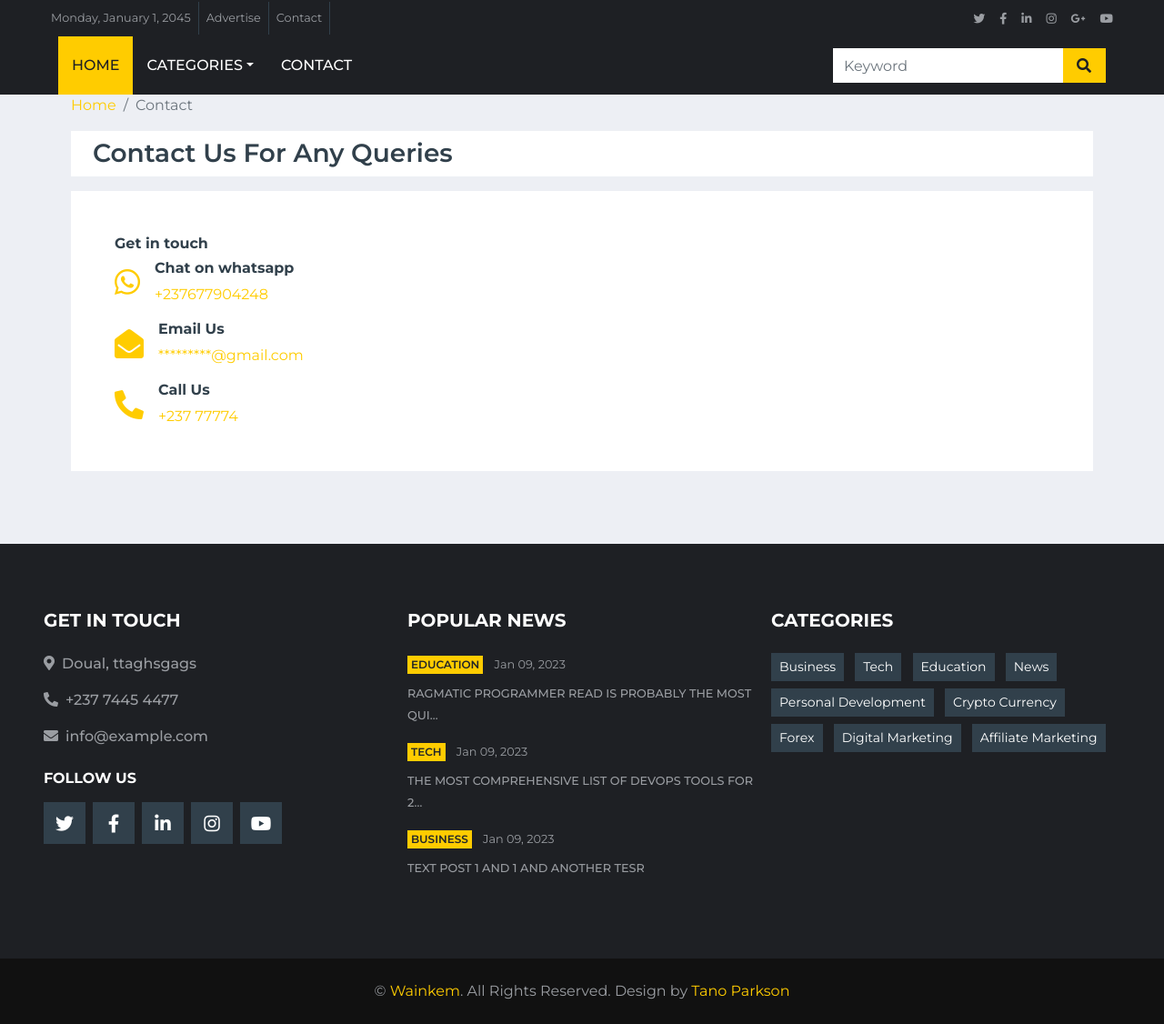
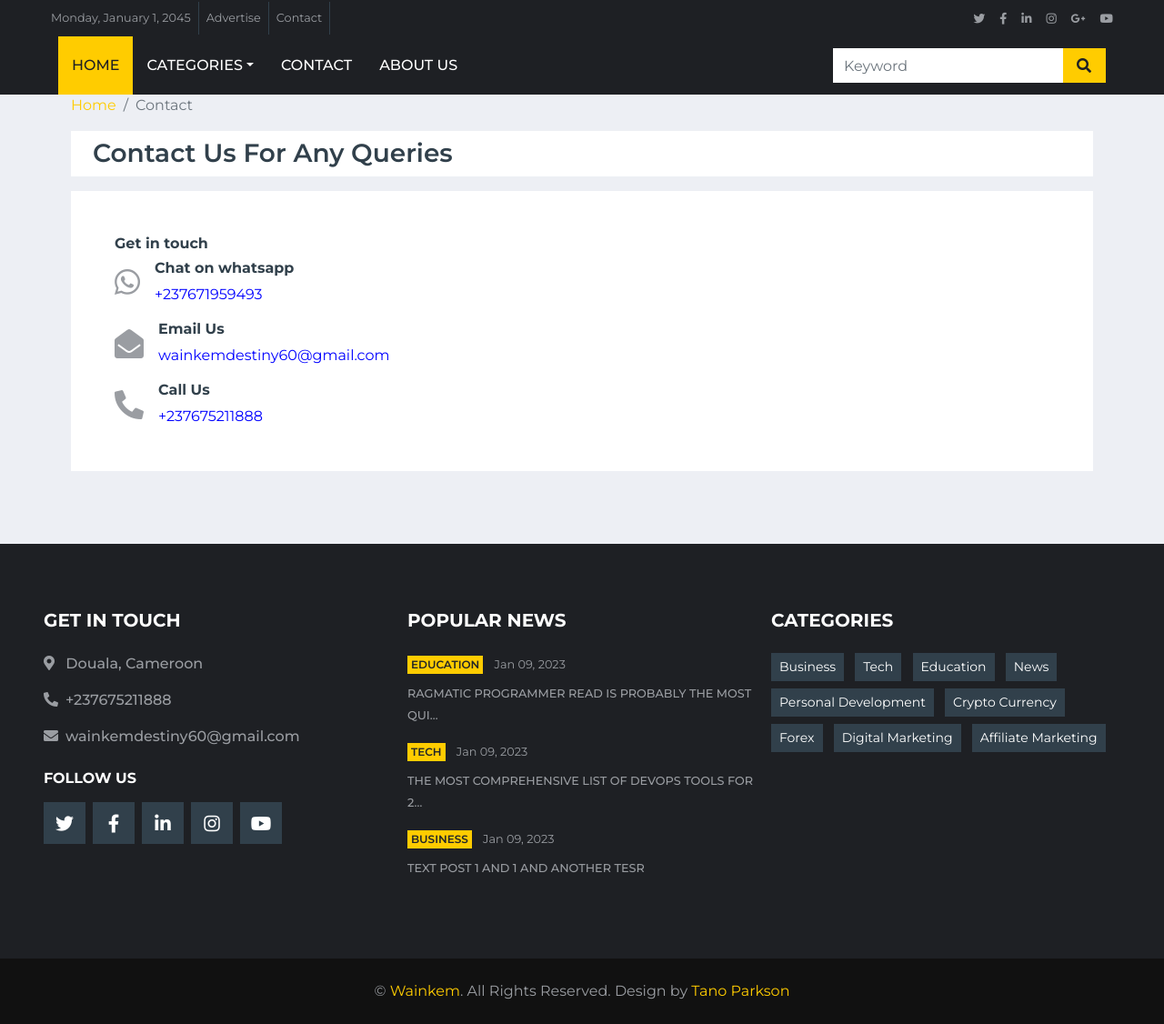
Before and after one commit to parkson-tano/wainkem-blog, a Django app: page /contact-us in a window 1280 px wide. Shown: the whole page at 91% size. Run offline with Django 3.2, Linux system fonts and the light colour scheme; data comes from the database, SQL or seed files in the repository; both versions use the stored data as it was after the commit; some libraries are stand-ins or nearby versions.

Commit message:
fix categories

```diff
--- a/main/custom_processor.py
+++ b/main/custom_processor.py
@@ -8,5 +8,5 @@ def category_renderer(request):
             status='published').order_by('view_count')[:3],
         'trend' : Post.objects.filter(
             Q(status='published') & Q(view_count__gte=10))[:7],
-        # 'contactus' : ContactUs.objects.get(id=1)
+        'contactus' : ContactUs.objects.get(id=1)
     }
--- a/main/views.py
+++ b/main/views.py
@@ -67,7 +67,6 @@ class PostView(TemplateView):
         new_comment.save()
         return self.get(self, request, *args, **kwargs)
 
-
 class SearchView(TemplateView):
     template_name = 'search-result.html'
 
@@ -79,14 +78,12 @@ class SearchView(TemplateView):
         context["result"] = result
         return context
 
-
 class CategoryDetailView(TemplateView):
     template_name = 'category.html'
 
     def get_context_data(self, **kwargs):
         context = super().get_context_data(**kwargs)
         url_slug = kwargs['slug']
-        allcategory = Category.objects.all()
         category = Category.objects.get(slug=url_slug)
         post = Post.objects.filter(Q(category=category) & Q(status = 'published'))
         top = Post.objects.filter(Q(category=category) & Q(status='published')).order_by('view_count')[:4]
--- a/template/base.html
+++ b/template/base.html
@@ -102,11 +102,10 @@
                                     </a>
                             {% endfor %}
 
-
-
                         </div>
                     </div>
                     <a href="{% url 'main:contact' %}" class="nav-item nav-link">Contact</a>
+                     <a href="{% url 'main:contact' %}" class="nav-item nav-link">About Us</a>
                 </div>
                 <div class="input-group ml-auto d-none d-lg-flex" style="width: 100%; max-width: 300px;">
                     <input type="text" class="form-control border-0" placeholder="Keyword">
@@ -129,15 +128,17 @@
         <div class="row py-4">
             <div class="col-lg-4 col-md-6 mb-5">
                 <h5 class="mb-4 text-white text-uppercase font-weight-bold">Get In Touch</h5>
-                <p class="font-weight-medium"><i class="fa fa-map-marker-alt mr-2"></i>Doual, ttaghsgags</p>
-                <p class="font-weight-medium"><i class="fa fa-phone-alt mr-2"></i>+237 7445 4477</p>
-                <p class="font-weight-medium"><i class="fa fa-envelope mr-2"></i>info@example.com</p>
+                <p class="font-weight-medium"><i class="fa fa-map-marker-alt mr-2"></i>
+                {{contactus.address}}
+                </p>
+                <p class="font-weight-medium"><i class="fa fa-phone-alt mr-2"></i>{{contactus.phone_number}}</p>
+                <p class="font-weight-medium"><i class="fa fa-envelope mr-2"></i>{{contactus.email}}</p>
                 <h6 class="mt-4 mb-3 text-white text-uppercase font-weight-bold">Follow Us</h6>
                 <div class="d-flex justify-content-start">
-                    <a class="btn btn-lg btn-secondary btn-lg-square mr-2" href="#"><i class="fab fa-twitter"></i></a>
-                    <a class="btn btn-lg btn-secondary btn-lg-square mr-2" href="#"><i class="fab fa-facebook-f"></i></a>
+                    <a class="btn btn-lg btn-secondary btn-lg-square mr-2" href="{{contactus.twitter}}" target="_blank" ><i class="fab fa-twitter"></i></a>
+                    <a class="btn btn-lg btn-secondary btn-lg-square mr-2" href="{{contactus.facebook}}" target="_blank" ><i class="fab fa-facebook-f"></i></a>
                     <a class="btn btn-lg btn-secondary btn-lg-square mr-2" href="#"><i class="fab fa-linkedin-in"></i></a>
-                    <a class="btn btn-lg btn-secondary btn-lg-square mr-2" href="#"><i class="fab fa-instagram"></i></a>
+                    <a class="btn btn-lg btn-secondary btn-lg-square mr-2" href="{{contactus.instagram}}" target="_blank" ><i class="fab fa-instagram"></i></a>
                     <a class="btn btn-lg btn-secondary btn-lg-square" href="#"><i class="fab fa-youtube"></i></a>
                 </div>
             </div>
--- a/template/contact.html
+++ b/template/contact.html
@@ -41,31 +41,33 @@
                 <div class="bg-light mb-3 p-5">
                     <h6 class="font-weight-bold display-5">Get in touch</h6>
                     <div class="d-flex align-items-center mb-3">
-                        <i class="fab fa-2x  fa-whatsapp text-primary mr-3"></i>
+                        <i class="fab fa-2x  fa-whatsapp mr-3"></i>
                         <div class="d-flex flex-column">
                             <h6 class="font-weight-bold">Chat on whatsapp</h6>
-                            <a href="https://wa.me/+237677904248" target="_blank" style="text-decoration: none">
-                                <p class="m-0">+237677904248</p>
+                            <a href="https://wa.link/9b6ce9" target="_blank" style="text-decoration: none">
+                                <p class="m-0" style="color: blue;">{{contactus.whatsapp}}</p>
                             </a>
 
                         </div>
                     </div>
                     <div class="d-flex align-items-center mb-3">
-                        <i class="fa fa-2x fa-envelope-open text-primary mr-3"></i>
+                        <i class="fa fa-2x fa-envelope-open mr-3"></i>
                         <div class="d-flex flex-column">
                             <h6 class="font-weight-bold">Email Us</h6>
-                            <a href="mailto:wainkem@gmail.com" target="_blank" style="text-decoration: none">
-                                <p class="m-0">*********@gmail.com</p>
+                            <a href="mailto:{{contactus.email}}" target="_blank" style="text-decoration: none">
+                                <p class="m-0" style="color: blue;">
+                                {{contactus.email}}
+                                </p>
                             </a>
 
                         </div>
                     </div>
                     <div class="d-flex align-items-center">
-                        <i class="fas fa-2x fa-phone-alt text-primary mr-3"></i>
+                        <i class="fas fa-2x fa-phone-alt mr-3"></i>
                         <div class="d-flex flex-column">
                             <h6 class="font-weight-bold">Call Us</h6>
-                            <a href="tel:+23755555" target="_blank" style="text-decoration: none">
-                                <p class="m-0">+237 77774</p>
+                            <a href="tel:{{contactus.phone_number}}" target="_blank" style="text-decoration: none">
+                                <p class="m-0" style="color: blue;">{{contactus.phone_number}}</p>
                             </a>
 
                         </div>
```
Also changed, not shown: db.sqlite3.
